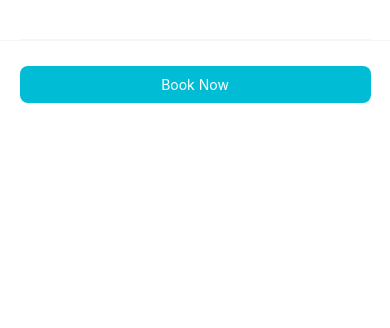
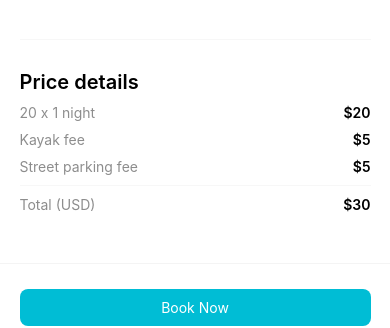
Before and after one commit to TDMinhNhat/travelling-mobile-app-repo, a React Native app in the folder travelling-app-fe/: screen / in a window 390 px wide. Shown: the part 473-801 px from the top of the page. Built offline with nearby package versions, Linux system fonts and the light colour scheme.

Commit message:
display price_detail in Booking screen

```diff
--- a/travelling-app-fe/src/screens/BookingScreen.tsx
+++ b/travelling-app-fe/src/screens/BookingScreen.tsx
@@ -1,5 +1,5 @@
 import React from "react";
-import { SafeAreaView, View, Text, Pressable, Image } from "react-native";
+import { SafeAreaView, View, Text, Pressable, Image, ScrollView } from "react-native";
 import BookingStyle from "../style/BookingStyle";
 import FontAwesome from '@expo/vector-icons/FontAwesome';
 import AntDesign from '@expo/vector-icons/AntDesign';
@@ -20,7 +20,8 @@ export default function () {
     }
 
     return <SafeAreaView style={BookingStyle.container}>
-        <View style={{ width: "100%", display: "flex", alignItems: "center" }}>
+        <ScrollView style={{ width: "100%" }}>
+            <View style={{ display: "flex", alignItems: "center" }}>
                 <View style={{ borderBottomColor: "#f4f4f4", borderBottomWidth: 1, width: "100%", alignItems: "center" }}>
                     <View style={{ width: "90%", display: "flex", flexDirection: "row", justifyContent: "space-between", borderColor: "#f6f6f6", borderWidth: 1, borderRadius: 10, padding: 10 }}>
                         <View style={{ display: "flex", flexDirection: "column", justifyContent: "space-between" }}>
@@ -105,6 +106,29 @@ export default function () {
                             </View>
                         </View>
                     </View>
+                    <View style={{ width: "90%", marginTop: 30 }}>
+                        <View>
+                            <Text style={{ fontWeight: 600, fontSize: 20 }}>Price details</Text>
+                        </View>
+                        <View style={{ borderBottomWidth: 1, borderBottomColor: "#f7f7f7"}}>
+                            <View style={{ display: "flex", flexDirection: "row", justifyContent: "space-between", marginTop: 10 }}>
+                                <Text style={{color: "#8d8d8d"}}>{data.price} x 1 night</Text>
+                                <Text style={{fontWeight: 600}}>${data.price * 1}</Text>
+                            </View>
+                            <View style={{ display: "flex", flexDirection: "row", justifyContent: "space-between", marginTop: 10 }}>
+                                <Text style={{color: "#8d8d8d"}}>Kayak fee</Text>
+                                <Text style={{fontWeight: 600}}>$5</Text>
+                            </View>
+                            <View style={{ display: "flex", flexDirection: "row", justifyContent: "space-between", marginTop: 10, marginBottom: 10 }}>
+                                <Text style={{color: "#8d8d8d"}}>Street parking fee</Text>
+                                <Text style={{fontWeight: 600}}>$5</Text>
+                            </View>
+                        </View>
+                        <View style={{ display: "flex", flexDirection: "row", justifyContent: "space-between", marginTop: 10, marginBottom: 50 }}>
+                            <Text style={{color: "#8d8d8d"}}>Total (USD)</Text>
+                            <Text style={{fontWeight: 600}}>${data.price + 10}</Text>
+                        </View>
+                    </View>
                 </View>
                 <View style={{ marginTop: 25, width: "90%", backgroundColor: "#00bdd5", borderRadius: 8 }}>
                     <Pressable style={{ padding: 10 }}>
@@ -112,5 +136,6 @@ export default function () {
                     </Pressable>
                 </View>
             </View>
+        </ScrollView>
     </SafeAreaView>
 }
```
Lines whose indentation alone changed are shown as unchanged.
